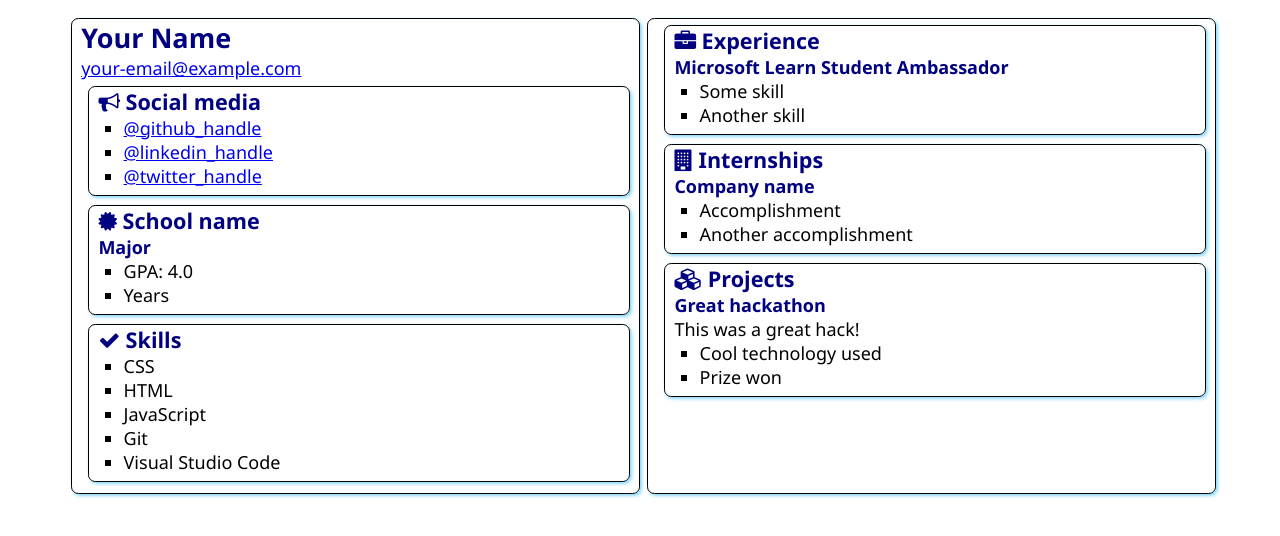
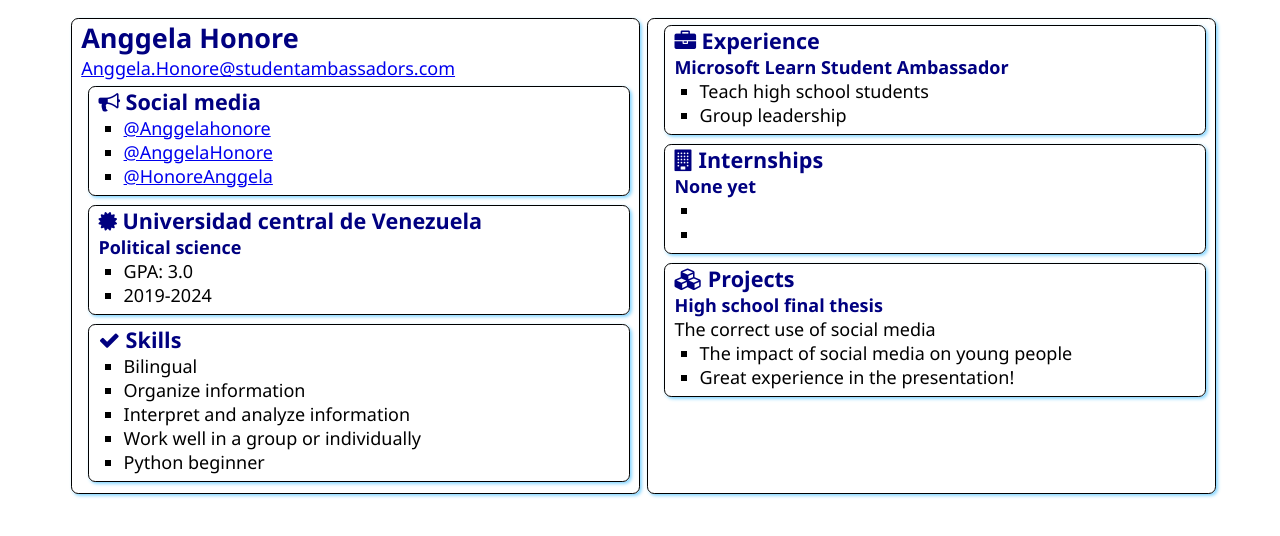
Before and after one commit to Anggelahonore/SATechnicalOnboarding, a plain HTML site: page src/index.html in a window 1280 px wide. Drawn offline with Linux system fonts and the light colour scheme.

Commit message:
Info added
Info added

```diff
--- a/src/index.html
+++ b/src/index.html
@@ -12,8 +12,8 @@
 <body>
     <main>
         <article class="box">
-            <h1>Your Name</h1>
-            <div><a href="mailto:your.email@example.com">your-email@example.com</a></div>
+            <h1>Anggela Honore</h1>
+            <div><a href="mailto:your.email@example.com ">Anggela.Honore@studentambassadors.com</a></div>
 
             <section class="box">
                 <h2>
@@ -21,9 +21,9 @@
                     Social media
                 </h2>
                 <ul>
-                    <li><a href="https://github.com/<handle>">@github_handle</a></li>
-                    <li><a href="https://linkedin.com/in/<handle>">@linkedin_handle</a></li>
-                    <li><a href="https://twitter.com/<handle>">@twitter_handle</a></li>
+                    <li><a href="https://github.com/Anggelahonore">@Anggelahonore</a></li>
+                    <li><a href="https://www.linkedin.com/in/anggela-honore-382a2221a">@AnggelaHonore</a></li>
+                    <li><a href="https://twitter.com/HonoreAnggela">@HonoreAnggela</a></li>
                 </ul>
             </section>
 
@@ -31,12 +31,12 @@
                 <div class="education">
                     <h2>
                         <i class="fa fa-certificate" aria-hidden="true"></i>
-                        School name
+                        Universidad central de Venezuela
                     </h2>
-                    <h3>Major</h3>
+                    <h3>Political science</h3>
                     <ul>
-                        <li>GPA: 4.0</li>
-                        <li>Years</li>
+                        <li>GPA: 3.0</li>
+                        <li>2019-2024</li>
                     </ul>
                 </div>
             </section>
@@ -47,11 +47,11 @@
                     Skills
                 </h2>
                 <ul>
-                    <li>CSS</li>
-                    <li>HTML</li>
-                    <li>JavaScript</li>
-                    <li>Git</li>
-                    <li>Visual Studio Code</li>
+                    <li>Bilingual </li>
+                    <li>Organize information</li>
+                    <li>Interpret and analyze information</li>
+                    <li>Work well in a group or individually</li>
+                    <li>Python beginner</li>
                 </ul>
             </section>
         </article>
@@ -63,8 +63,8 @@
                 </h2>
                 <h3>Microsoft Learn Student Ambassador</h3>
                 <ul>
-                    <li>Some skill</li>
-                    <li>Another skill</li>
+                    <li>Teach high school students</li>
+                    <li>Group leadership</li>
                 </ul>
             </section>
             <section class="box">
@@ -73,10 +73,10 @@
                     Internships
                 </h2>
 
-                <h3>Company name</h3>
+                <h3>None yet</h3>
                 <ul>
-                    <li>Accomplishment</li>
-                    <li>Another accomplishment</li>
+                    <li></li>
+                    <li></li>
                 </ul>
             </section>
             <section class="box">
@@ -85,11 +85,11 @@
                     Projects
                 </h2>
 
-                <h3>Great hackathon</h3>
-                <div>This was a great hack!</div>
+                <h3>High school final thesis</h3>
+                <div>The correct use of social media</div>
                 <ul>
-                    <li>Cool technology used</li>
-                    <li>Prize won</li>
+                    <li>The impact of social media on young people</li>
+                    <li>Great experience in the presentation!</li>
                 </ul>
             </section>
         </article>
```
